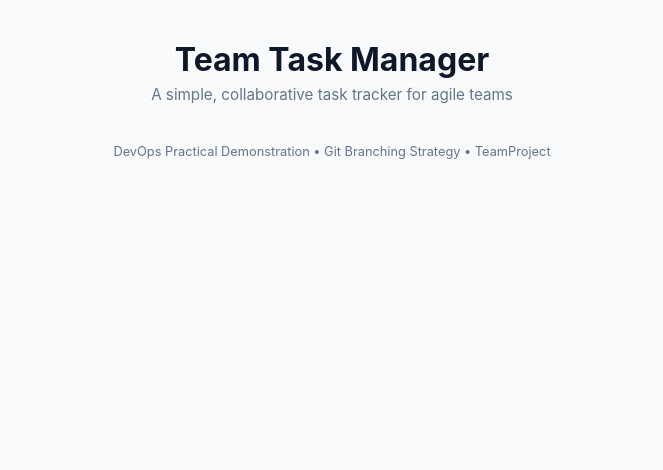
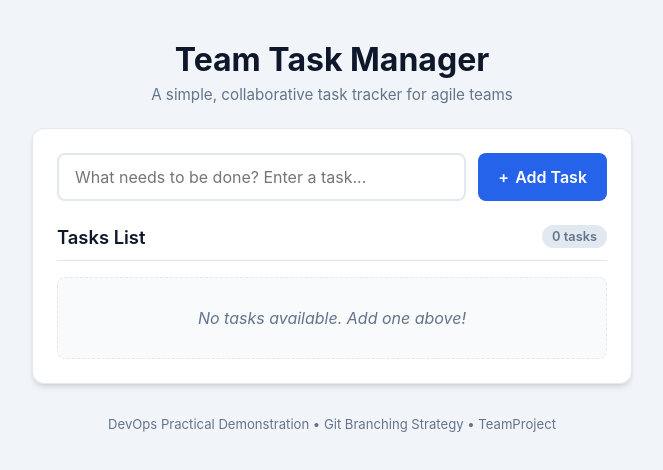
Before and after one commit to Fakruddin786/TeamProject, a plain HTML site: page index.html in a window 1280 px wide. Shown: the whole page, without its empty margins (308-971 px from the left). Drawn offline with Linux system fonts and the light colour scheme.

Commit message:
Add task management user interface

```diff
--- a/index.html
+++ b/index.html
@@ -14,8 +14,33 @@
         </header>
 
         <main>
-            <!-- Task UI will be populated here -->
-            <div id="app"></div>
+            <div class="card">
+                <!-- Task Input Section (Assigned: Developer 1) -->
+                <form id="task-form" class="task-form">
+                    <input
+                        type="text"
+                        id="task-input"
+                        class="task-input"
+                        placeholder="What needs to be done? Enter a task..."
+                        autocomplete="off"
+                        required
+                    />
+                    <button type="submit" id="add-task-btn" class="btn btn-primary">
+                        <span>+</span> Add Task
+                    </button>
+                </form>
+
+                <!-- Task List Section -->
+                <div class="task-list-header">
+                    <h2>Tasks List</h2>
+                    <span id="task-counter" class="badge">0 tasks</span>
+                </div>
+
+                <ul id="task-list" class="task-list">
+                    <!-- Dynamic task items will be rendered here -->
+                    <li class="empty-state">No tasks available. Add one above!</li>
+                </ul>
+            </div>
         </main>
 
         <footer>
--- a/style.css
+++ b/style.css
@@ -3,12 +3,15 @@
     --primary: #2563eb;
     --primary-hover: #1d4ed8;
     --success: #16a34a;
+    --success-light: #dcfce7;
     --danger: #dc2626;
-    --background: #f8fafc;
+    --danger-light: #fee2e2;
+    --background: #f1f5f9;
     --card-bg: #ffffff;
     --text-main: #0f172a;
     --text-muted: #64748b;
     --border: #e2e8f0;
+    --shadow: 0 4px 6px -1px rgb(0 0 0 / 0.1), 0 2px 4px -2px rgb(0 0 0 / 0.1);
 }
 
 * {
@@ -34,7 +37,7 @@ body {
 
 header {
     text-align: center;
-    margin-bottom: 28px;
+    margin-bottom: 24px;
 }
 
 header h1 {
@@ -49,9 +52,107 @@ header .subtitle {
     margin-top: 6px;
 }
 
+/* Card Container */
+.card {
+    background: var(--card-bg);
+    border-radius: 12px;
+    padding: 24px;
+    box-shadow: var(--shadow);
+    border: 1px solid var(--border);
+}
+
+/* Form Styles */
+.task-form {
+    display: flex;
+    gap: 12px;
+    margin-bottom: 24px;
+}
+
+.task-input {
+    flex: 1;
+    padding: 12px 16px;
+    border: 2px solid var(--border);
+    border-radius: 8px;
+    font-size: 1rem;
+    outline: none;
+    transition: border-color 0.2s ease;
+}
+
+.task-input:focus {
+    border-color: var(--primary);
+}
+
+.btn {
+    display: inline-flex;
+    align-items: center;
+    gap: 6px;
+    padding: 12px 20px;
+    border: none;
+    border-radius: 8px;
+    font-size: 1rem;
+    font-weight: 600;
+    cursor: pointer;
+    transition: background-color 0.2s ease, transform 0.1s ease;
+}
+
+.btn:active {
+    transform: scale(0.98);
+}
+
+.btn-primary {
+    background-color: var(--primary);
+    color: white;
+}
+
+.btn-primary:hover {
+    background-color: var(--primary-hover);
+}
+
+/* Task List Header */
+.task-list-header {
+    display: flex;
+    justify-content: space-between;
+    align-items: center;
+    padding-bottom: 12px;
+    margin-bottom: 16px;
+    border-bottom: 1px solid var(--border);
+}
+
+.task-list-header h2 {
+    font-size: 1.15rem;
+    font-weight: 600;
+}
+
+.badge {
+    background-color: #e2e8f0;
+    color: var(--text-muted);
+    font-size: 0.8rem;
+    font-weight: 600;
+    padding: 4px 10px;
+    border-radius: 20px;
+}
+
+/* Task List */
+.task-list {
+    list-style: none;
+    display: flex;
+    flex-direction: column;
+    gap: 10px;
+}
+
+.empty-state {
+    text-align: center;
+    padding: 30px 10px;
+    color: var(--text-muted);
+    font-style: italic;
+    background: #f8fafc;
+    border-radius: 8px;
+    border: 1px dashed var(--border);
+}
+
 footer {
     text-align: center;
-    margin-top: 40px;
-    font-size: 0.8rem;
+    margin-top: 32px;
+    font-size: 0.82rem;
     color: var(--text-muted);
 }
```
